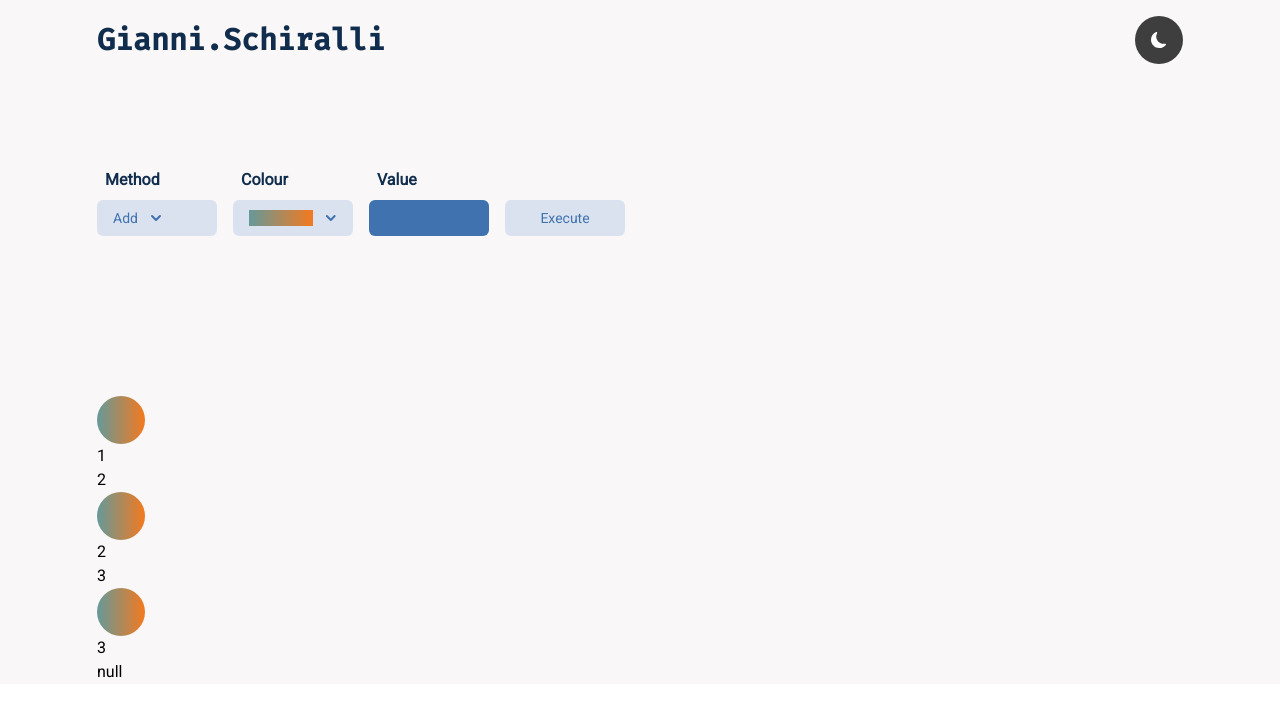
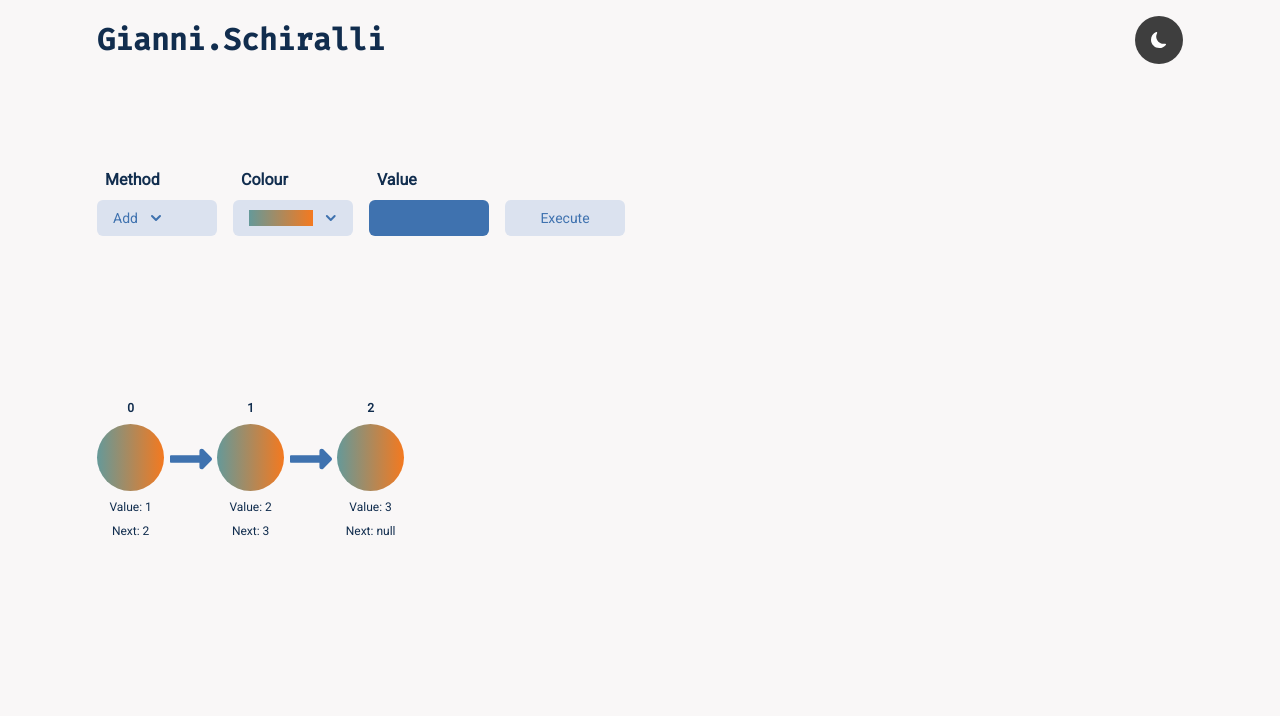
Before and after one commit to gschiralli/linked-list-visualizer, a React (Vite) app: page / in a window 1280 px wide. Shown: the top 716 px of the page. Built offline with nearby package versions, Linux system fonts and the light colour scheme.

Commit message:
update node list to grid display

```diff
--- a/src/App.jsx
+++ b/src/App.jsx
@@ -68,21 +68,22 @@ function App() {
 
   return (
     <div
-      style={{ height: "100%" }}
+      style={{ height: "100vh" }}
       className={theme === "light" ? "bg-light" : "bg-dark"}
     >
       <Header theme={theme} setTheme={setTheme} />
       <div className={`max-w-[1118px] mx-auto my-0 px-4 `}>
         <MenuBar dispatch={dispatch} length={state.size} />
-        <section>
+        <section className="grid grid-cols-[repeat(auto-fill,7.5rem)]">
           {
             /* loop over list and render node */
             state.list.map((item, idx) => (
               <Node
                 value={item.value}
                 key={idx}
-                next={item.next ? item.next.value : "null"}
+                next={item.next ? item.next.value : null}
                 color={item.color}
+                idx={idx}
               />
             ))
           }
--- a/src/components/MenuBar.jsx
+++ b/src/components/MenuBar.jsx
@@ -18,7 +18,7 @@ const MenuBar = ({ dispatch, length }) => {
   return (
     <form
       onSubmit={handleSubmit}
-      className="grid grid-cols-[repeat(auto-fill,minmax(3.75rem,7.5rem))] gap-4 pt-20 pb-40 px-0"
+      className="grid grid-cols-[repeat(auto-fill,minmax(3.75rem,7.5rem))] gap-4 pt-20 pb-40 px-0 h-80"
     >
       <MethodDropDown
         activeOption={activeOption}
--- a/src/components/Node.jsx
+++ b/src/components/Node.jsx
@@ -1,9 +1,30 @@
-const Node = ({ value, next, color }) => {
+import { FaLongArrowAltRight } from "react-icons/fa";
+
+const Node = ({ value, next, color, idx }) => {
+  const hidden = next === null ? "invisible" : "";
   return (
-    <div>
-      <div className={`rounded-full h-12 w-12 ${color}`}></div>
-      <p>{value}</p>
-      <p>{next}</p>
+    <div className=" flex w-full mb-8 ">
+      <div className="flex grow-[2] flex-col items-center">
+        <p className="text-center pb-2 text-xs text-fontPrimary dark:text-[#9c9ca2] font-semibold">
+          {idx}
+        </p>
+        <div
+          className={`rounded-full h-[4.2rem] w-[4.2rem] ${color} mb-2`}
+        ></div>
+        <div className="">
+          <p className="pb-2 text-center text-xs text-fontPrimary dark:text-[#9c9ca2] font-medium  ">
+            Value: {value}
+          </p>
+          <p className="text-center text-xs text-fontPrimary dark:text-[#9c9ca2] font-medium  ">
+            Next: {next ? next : "null"}
+          </p>
+        </div>
+      </div>
+      <div
+        className={`flex justify-center w-full self-center translate-y-[-11px] ${hidden}`}
+      >
+        <FaLongArrowAltRight className=" h-12 w-12 dark:text-[#9c9ca2] text-secondary" />
+      </div>
     </div>
   );
 };
```
Also changed, not shown: 1 other file (tests, documents, lock files or other folders).
